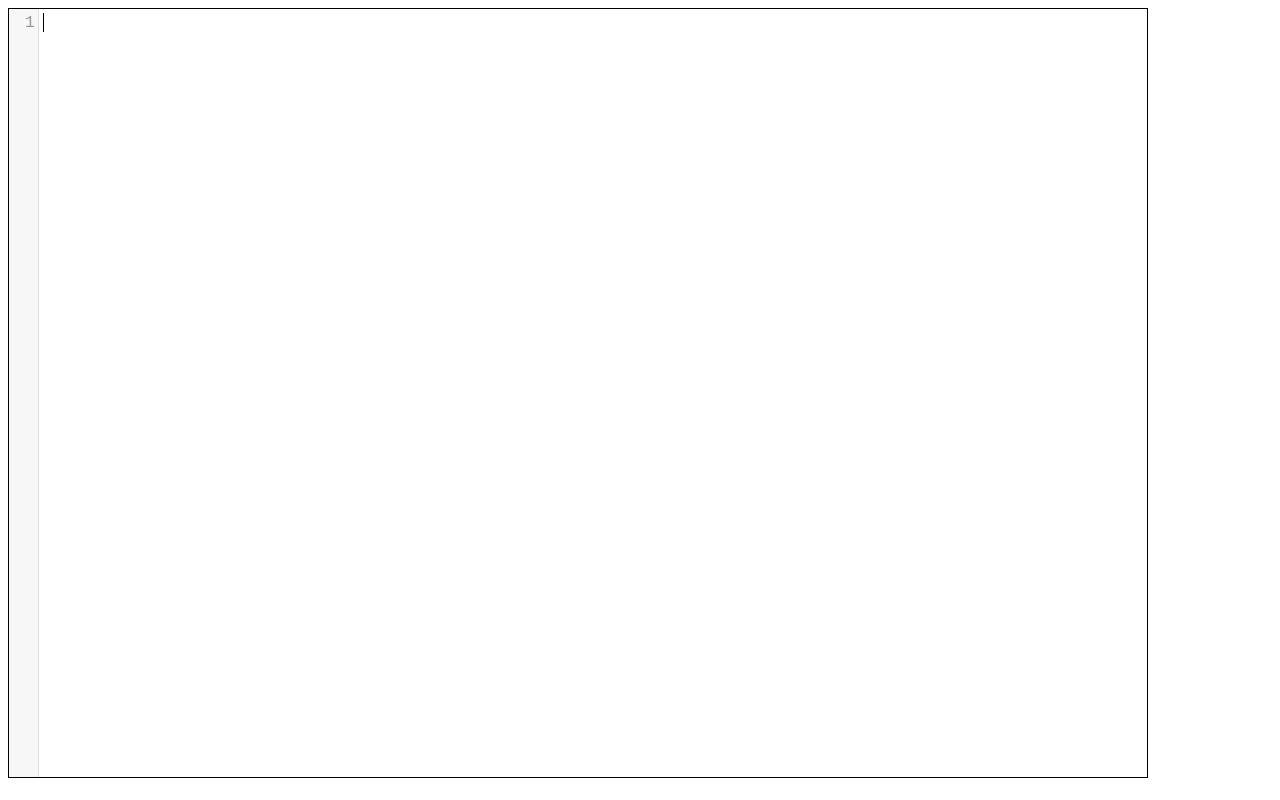
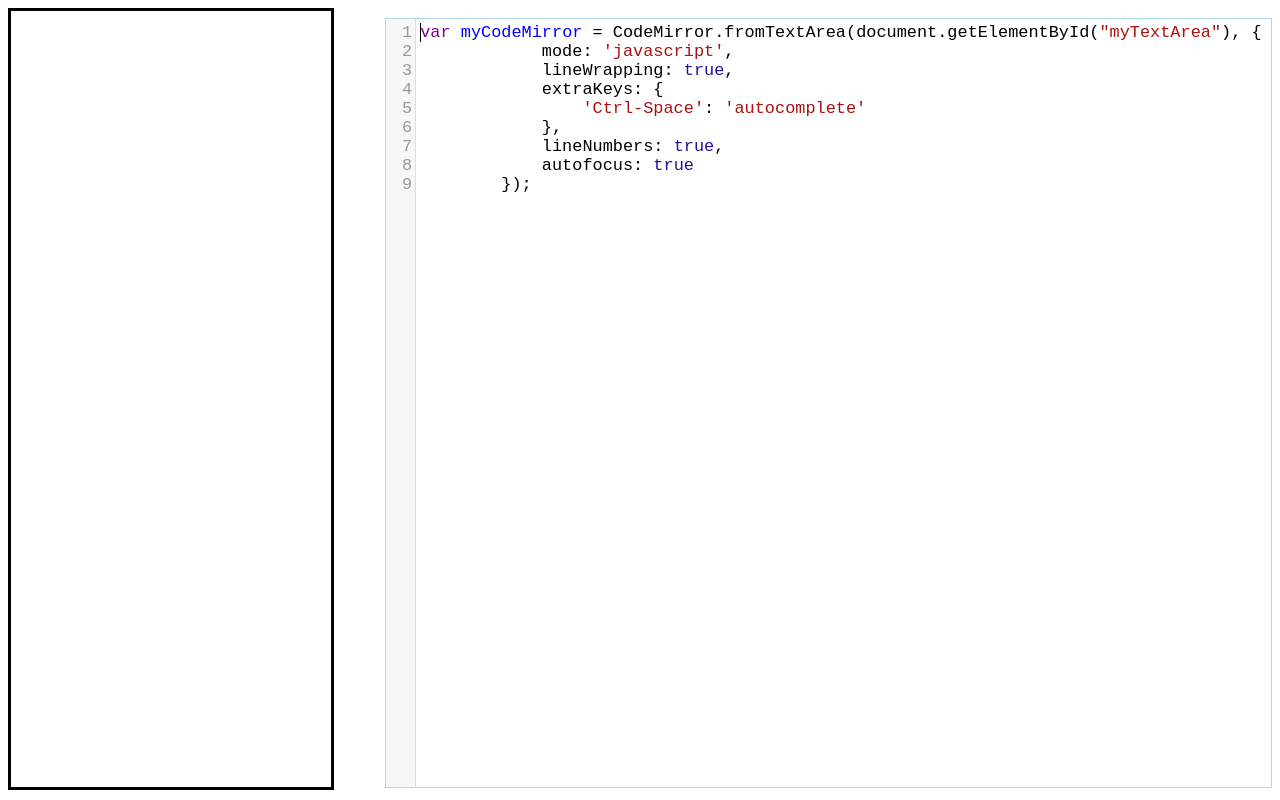
Before and after one commit to ChaituVR/back-editor, a website: page public/index.html in a window 1280 px wide. Drawn offline with nearby package versions, Linux system fonts and the light colour scheme; no server answers.

Commit message:
Going good

```diff
--- a/public/index.html
+++ b/public/index.html
@@ -8,6 +8,7 @@
         <script src="codemirror/lib/codemirror.js"></script>
         <link rel="stylesheet" href="codemirror/lib/codemirror.css">
         <script src="codemirror/mode/javascript/javascript.js"></script>
+        <div id="project-files"></div>
         <textarea aria-label="js" spellcheck="false" autocapitalize="none" autocorrect="off" id="myTextArea"></textarea>
     </body>
 
@@ -45,6 +46,31 @@
 
 
         var socket = io();
+        getFileNames();
+        socket.on("setFileNames",function(files){
+          setFileNames(files);
+        });
+        function getFileNames(){
+          socket.emit('getFileNames');
+        }
+        function setFileNames(files){
+          for(var file of files){
+            $("#project-files").append("<button>"+file+"</button><br>");
+
+          }
+        }
+
+
+
+        myCodeMirror.doc.setValue(`var myCodeMirror = CodeMirror.fromTextArea(document.getElementById("myTextArea"), {
+            mode: 'javascript',
+            lineWrapping: true,
+            extraKeys: {
+                'Ctrl-Space': 'autocomplete'
+            },
+            lineNumbers: true,
+            autofocus: true
+        });`);
     </script>
 
 </html>
--- a/public/main.css
+++ b/public/main.css
@@ -1,11 +1,16 @@
-#myTextArea{
 
-}
 .CodeMirror{
-  right:0px !important;
-  width:90% !important;
+  float:right;
+  margin:10px auto;
+  width:70% !important;
   font-family: monospace;
-  border:1px solid !important;
+  border:1px solid lightblue !important;
   height:98% !important;
   font-size:1.3em;
 }
+#project-files{
+  display:inline-block;
+  height:99% !important;
+  width:320px;
+  border:solid;
+}
```
Also changed, not shown: server.js (+6 -2 lines).
